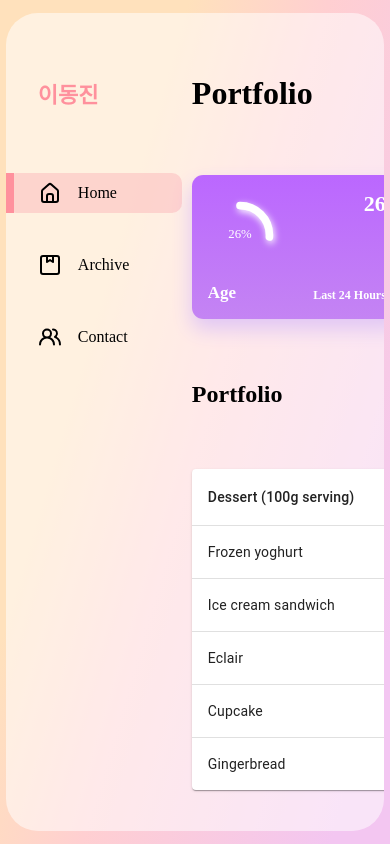
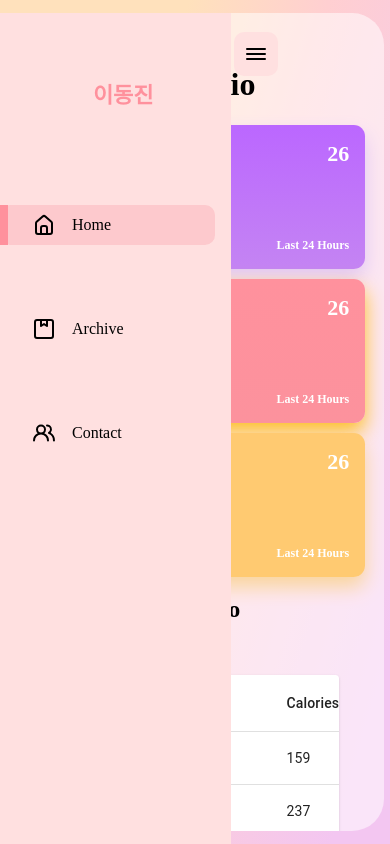
Before and after one commit to thefigtree/dashboard_24_04_11, a React (Create React App) app: page / in a window 390 px wide. Built offline with nearby package versions, Linux system fonts and the light colour scheme.

Commit message:
Mediaquery

```diff
--- a/src/App.css
+++ b/src/App.css
@@ -40,9 +40,19 @@
   gap: 10px;
 }
 
-/* @media screen and (max-width: 1200px) {
+@media screen and (max-width: 1200px) {
   .AppGlass {
     grid-template-columns: 10% 50% auto;
     overflow-y: scroll;
   }
-} */
+}
+
+@media screen and (max-width: 768px) {
+  .AppGlass {
+    grid-template-columns: 1fr;
+  }
+
+  .AppGlass::-webkit-scrollbar {
+    display: none;
+  }
+}
--- a/src/components/Card/Card.css
+++ b/src/components/Card/Card.css
@@ -89,3 +89,20 @@
   color: rgb(224, 221, 221);
   font-size: 16px;
 }
+
+@media screen and (max-width: 1200px) {
+  .ExpandedCard {
+    top: 2rem;
+    height: 70vh;
+    left: 6rem;
+  }
+}
+
+@media screen and (max-width: 768px) {
+  .ExpandedCard {
+    top: 8rem;
+    height: 50%;
+    left: 15px;
+    width: 80%;
+  }
+}
--- a/src/components/Cards/Cards.css
+++ b/src/components/Cards/Cards.css
@@ -6,3 +6,19 @@
 .parentContainer {
   width: 100%;
 }
+
+@media screen and (max-width: 1200px) {
+  .Cards {
+    flex-direction: column;
+  }
+
+  .parentContainer {
+    height: 9rem;
+  }
+}
+
+@media screen and (max-width: 768px) {
+  .Cards {
+    width: 90%;
+  }
+}
--- a/src/components/MainDash/MainDash.css
+++ b/src/components/MainDash/MainDash.css
@@ -3,3 +3,16 @@
   flex-direction: column;
   justify-content: space-evenly;
 }
+
+@media screen and (max-width: 1200px) {
+  .MainDash {
+    justify-content: flex-start;
+    margin-top: 2rem;
+  }
+}
+
+@media screen and (max-width: 768px) {
+  .MainDash {
+    align-items: center;
+  }
+}
--- a/src/components/RightSide/RightSide.css
+++ b/src/components/RightSide/RightSide.css
@@ -4,3 +4,23 @@
   width: 95%;
   justify-content: space-evenly;
 }
+
+@media screen and (max-width: 1200px) {
+  .RightSide {
+    justify-content: flex-start;
+    margin-top: 3rem;
+  }
+}
+
+@media screen and (max-width: 768px) {
+  .RightSide {
+    width: 100%;
+    margin-top: 0;
+  }
+
+  .RightSide > div {
+    display: flex;
+    flex-direction: column;
+    align-items: center;
+  }
+}
--- a/src/components/Sidebar/Sidebar.css
+++ b/src/components/Sidebar/Sidebar.css
@@ -50,3 +50,50 @@
   margin-right: calc(1rem - 8px);
   background-color: var(--pink);
 }
+
+.bars {
+  display: none;
+}
+
+@media screen and (max-width: 1200px) {
+  .menuItem > span {
+    display: none;
+  }
+  .logo {
+    display: none;
+  }
+}
+
+@media screen and (max-width: 768px) {
+  .Sidebar {
+    position: fixed;
+    z-index: 9;
+    background-color: #ffe0e0;
+    width: 55%;
+    padding-right: 1rem;
+    height: 100%;
+  }
+
+  .menuItem > span {
+    display: block;
+  }
+
+  .logo {
+    display: flex;
+  }
+
+  .menu .menuItem {
+    position: relative;
+    margin-top: 2rem;
+  }
+
+  .bars {
+    display: flex;
+    position: fixed;
+    top: 2rem;
+    z-index: 9;
+    background-color: #ffe0e0;
+    padding: 10px;
+    border-radius: 10px;
+  }
+}
--- a/src/components/Sidebar/Sidebar.jsx
+++ b/src/components/Sidebar/Sidebar.jsx
@@ -1,12 +1,36 @@
 import React, { useState } from "react";
 import "./Sidebar.css";
 import { SidebarData } from "../../Data/Data";
+import { UilBars } from "@iconscout/react-unicons";
+import { motion } from "framer-motion";
 
 const Sidebar = () => {
   const [selected, setSelected] = useState(0);
+  const [expanded, setExpanded] = useState(true);
+
+  const sidebarVariants = {
+    true: {
+      left: "0",
+    },
+    false: {
+      left: "-60%",
+    },
+  };
 
   return (
-    <div className="Sidebar">
+    <>
+      <div
+        className="bars"
+        style={expanded ? { left: "60%" } : { left: "5%" }}
+        onClick={() => setExpanded(!expanded)}
+      >
+        <UilBars></UilBars>
+      </div>
+      <motion.div
+        className="Sidebar"
+        variants={sidebarVariants}
+        animate={window.innerWidth <= 768 ? `${expanded}` : ""}
+      >
         <div className="logo">
           <span>이동진</span>
         </div>
@@ -25,7 +49,8 @@
             );
           })}
         </div>
-    </div>
+      </motion.div>
+    </>
   );
 };
 
--- a/src/components/Table/Table.css
+++ b/src/components/Table/Table.css
@@ -0,0 +1,16 @@
+@media screen and (max-width: 1200px) {
+  .Table {
+    width: 170%;
+    margin-top: 2rem;
+  }
+}
+
+@media screen and (max-width: 768px) {
+  .Table {
+    position: relative;
+    display: flex;
+    flex-direction: column;
+    align-items: center;
+    width: 18rem;
+  }
+}
```
Lines whose indentation alone changed are shown as unchanged.
